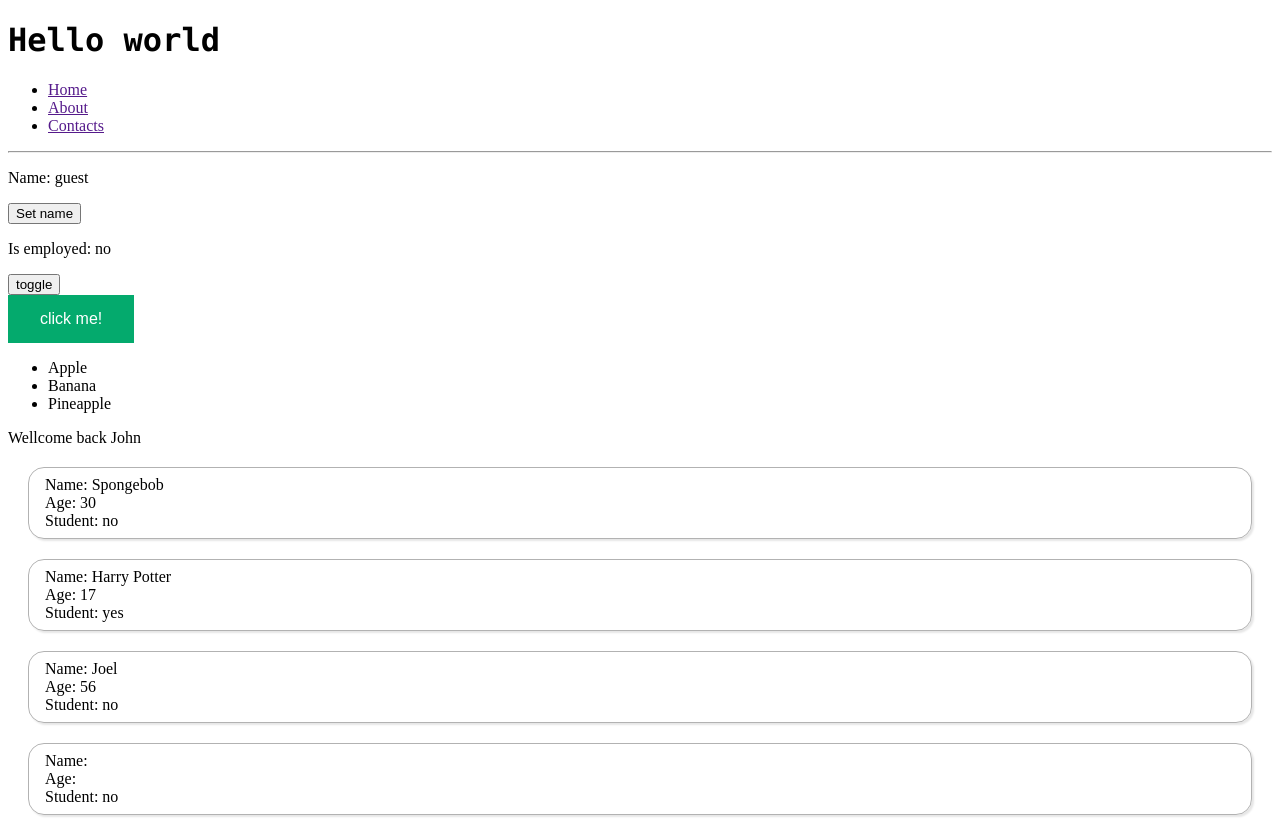
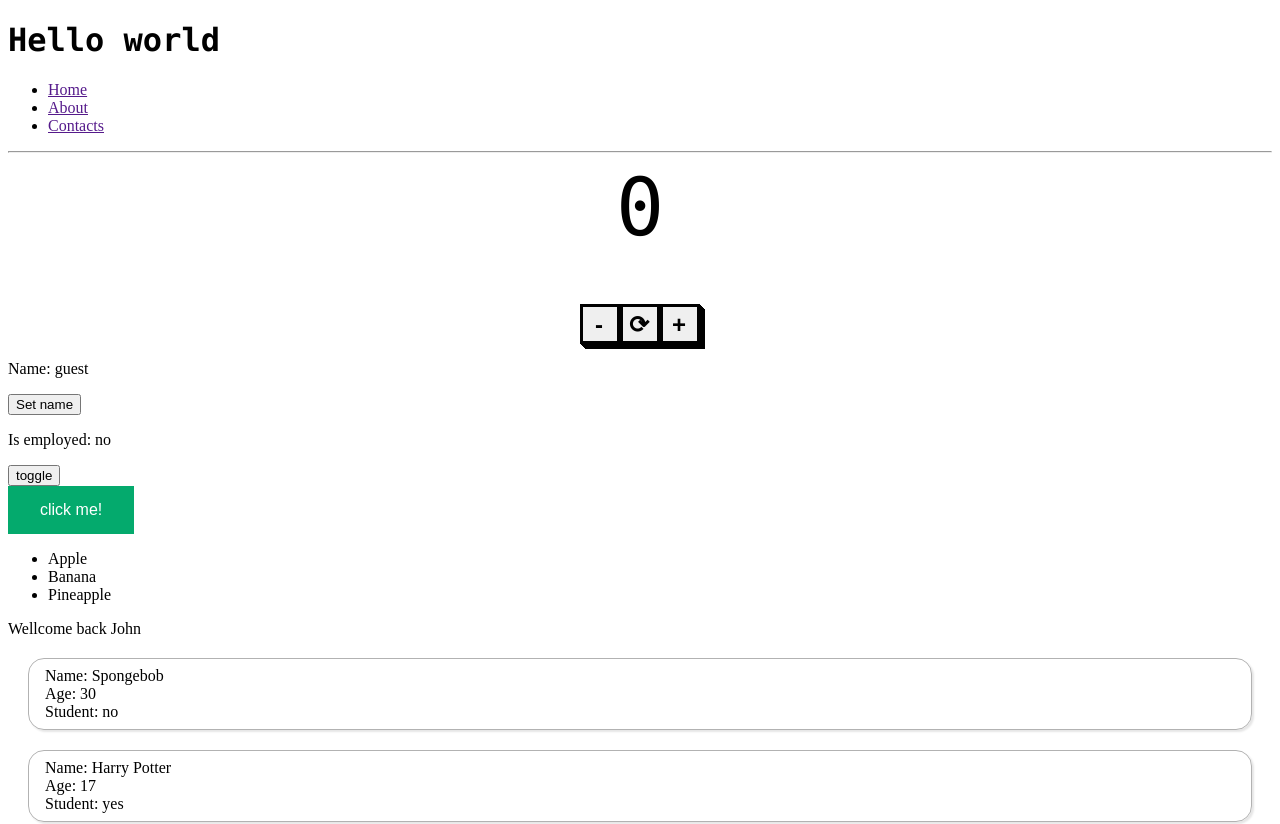
Before and after one commit to JohnDoli/unicorn-week1, a React (Vite) app in the folder react/my-react-app/: page / in a window 1280 px wide. Shown: the top 824 px of the page. Built offline with nearby package versions, Linux system fonts and the light colour scheme.

Commit message:
added counter to webpage

```diff
--- a/react/my-react-app/src/App.jsx
+++ b/react/my-react-app/src/App.jsx
@@ -7,12 +7,14 @@ import Student from "./Student.jsx"
 import UserGreeting from "./Usergreeting.jsx"
 import List from "./List.jsx"
 import MyComponent from "./MyComponent.jsx"
+import Counter from "./Counter.jsx"
 
 function App() {
 
   return(
     <>
       <Header/>
+      <Counter/>
       <MyComponent/>
       <Button/>
       <List/>
--- /dev/null
+++ b/react/my-react-app/src/Counter.jsx
@@ -0,0 +1,28 @@
+import React, {useState} from "react"
+
+function Counter() {
+    const[count, setCount] = useState(0)
+
+    const increment = () => {
+        setCount(count + 1)
+    }
+
+    const decrement = () => {
+        setCount(count - 1)
+    }
+
+    const reset = () => {
+        setCount(0)
+    }
+
+    return(
+        <div className="counter-container">
+            <p className="count-time">{count}</p>
+            <button className="counter-button" onClick={decrement}>-</button>
+            <button className="counter-button" onClick={reset}>⟳</button>
+            <button className="counter-button" onClick={increment}>+</button>
+        </div>
+    )
+}
+
+export default Counter
--- a/react/my-react-app/src/index.css
+++ b/react/my-react-app/src/index.css
@@ -39,3 +39,42 @@
 .student p {
   margin: 0;
 }
+
+.counter-container {
+  text-align: center;
+  font-family: "Consolas";
+}
+
+.count-time {
+  font-size: 5em;
+  margin-top: 0;
+  margin-bottom: 50px;
+}
+
+.counter-button {
+  font-size: 24px;
+  font-weight: bold;
+  letter-spacing: 2px;
+  /* text-decoration: none;
+  text-transform: uppercase; */
+  color: #000;
+  cursor: pointer;
+  border: 3px solid;
+  padding: 4px 4px;
+  box-shadow:
+    1px 1px 0px 0px,
+    2px 2px 0px 0px,
+    3px 3px 0px 0px,
+    4px 4px 0px 0px,
+    5px 5px 0px 0px;
+  position: relative;
+  height: 40px;
+  width: 40px;
+  margin: 0px;
+}
+
+.counter-button:active {
+  box-shadow: 0px 0px 0px 0px;
+  top: 5px;
+  left: 5px;
+}
```
